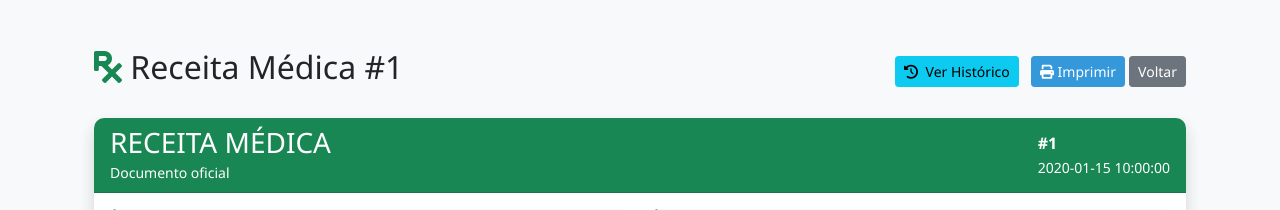
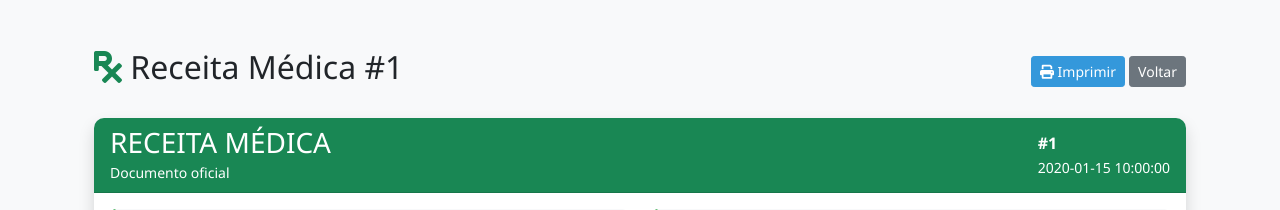
Before and after one commit to Xavier92tchivela/flask, a Flask app: template templates/medico/detalhes_consulta.html in a window 1280 px wide. Shown: the part 62-272 px from the top of the page. Run offline with Flask 3, Linux system fonts and the light colour scheme; the template is opened without the code that fills it: most values are stand-ins (such as "Sample title", 1, 10 or a date in 2020); some libraries are stand-ins or nearby versions.

Commit message:
Remove consultation history link from details page
Removed link to view consultation history from detalhes_consulta.html.

```diff
--- a/templates/medico/detalhes_consulta.html
+++ b/templates/medico/detalhes_consulta.html
@@ -12,12 +12,6 @@ Receita Médica #{{ receita.id }}
 </h2>
 
 <div>
-<a href="{{ url_for('paciente.historico_consultas') }}"
-   class="btn btn-info btn-sm me-2"
-   title="Ver todo o histórico de consultas">
-    <i class="fas fa-history me-1"></i> Ver Histórico
-</a>
-
 {% if receita.pdf_gerado %}
 <a href="{{ url_for('paciente.download_receita_pdf', receita_id=receita.id) }}" class="btn btn-success btn-sm">
 <i class="fas fa-download"></i> Download
```
